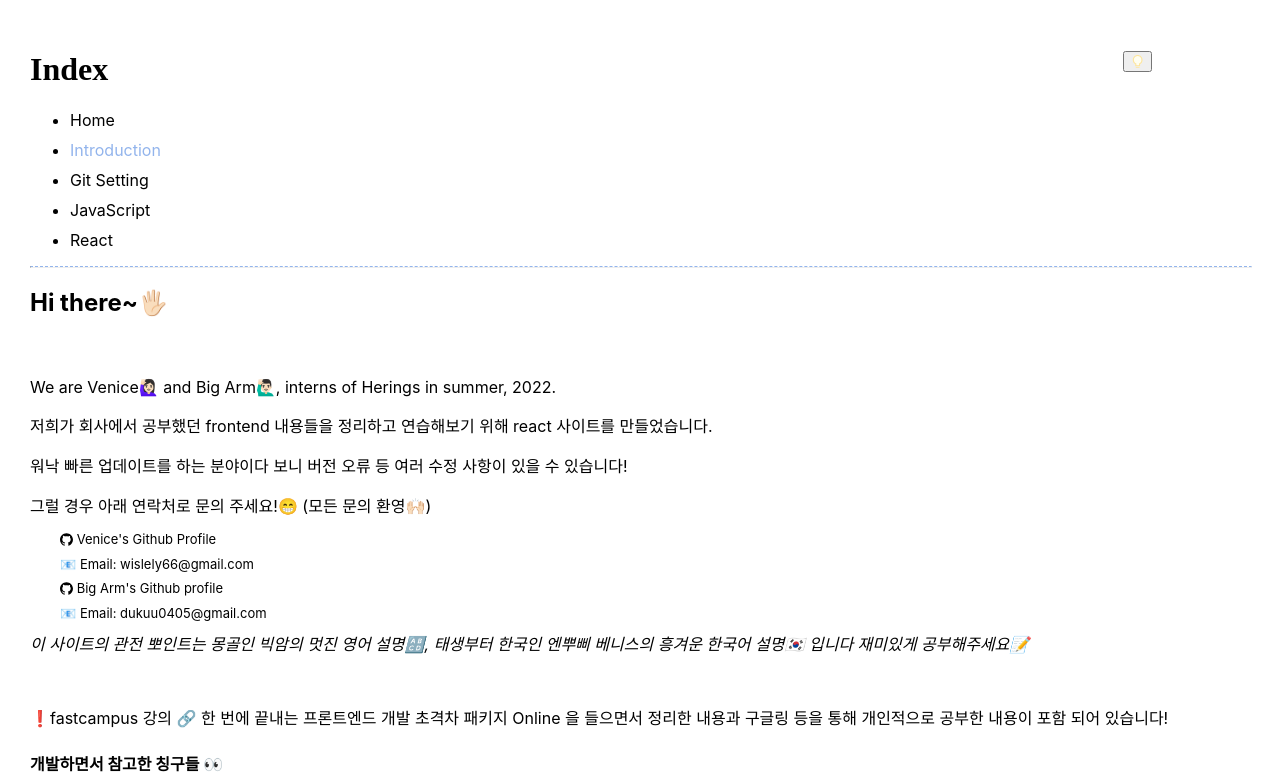
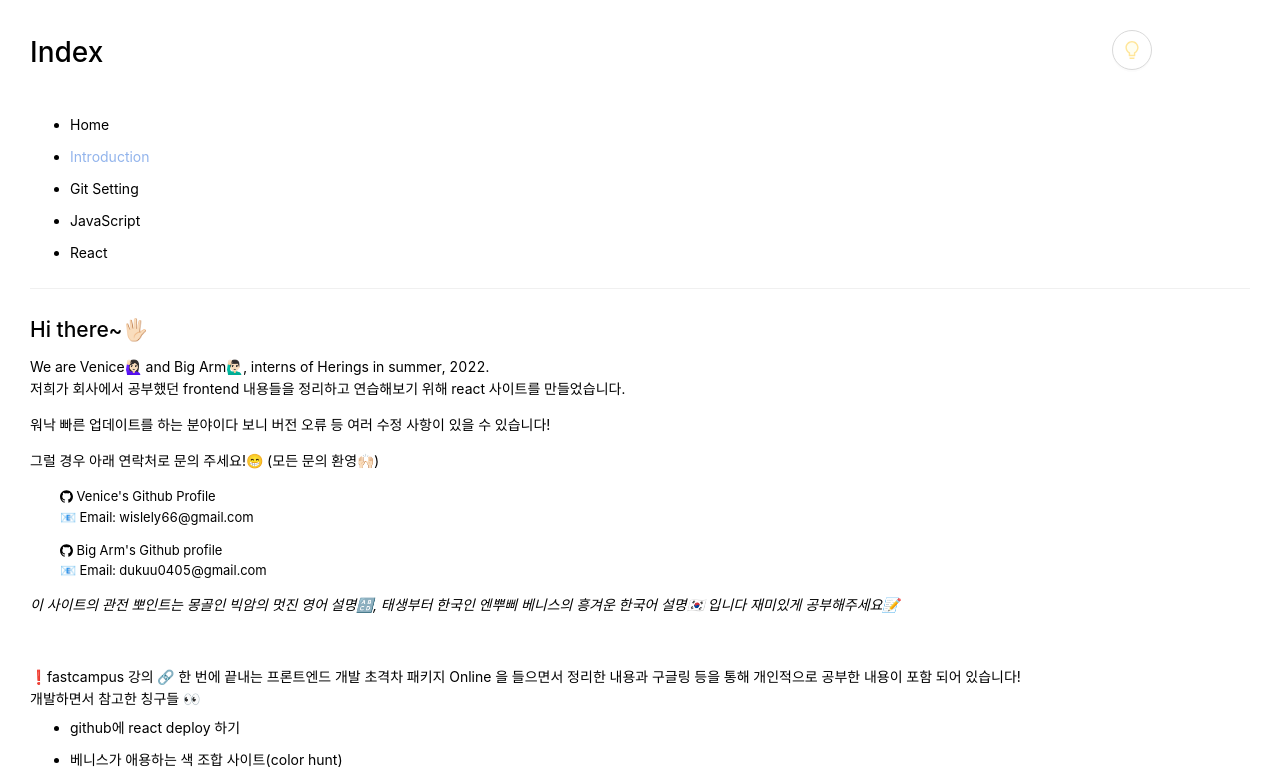
Before and after one commit to ramrami-12/ourgjr, a React (Create React App) app: page /intro in a window 1280 px wide. Shown: the top 784 px of the page. Built offline with nearby package versions, Linux system fonts and the light colour scheme.

Commit message:
introduction dark mode

```diff
--- a/src/App.css
+++ b/src/App.css
@@ -1,3 +1,4 @@
+@import '~antd/dist/antd.css';
 .App {
   text-align: center;
 }
--- a/src/App.js
+++ b/src/App.js
@@ -9,10 +9,8 @@ import GIT from "./pages/github";
 import JS from "./pages/javascript";
 import REACT from "./pages/react";
 import { NodeJS, ScriptJS, ClassJS } from "./pages/javasDetail";
-import { Button } from "antd";
+import { Button, Divider } from "antd";
 import { BulbTwoTone } from "@ant-design/icons";
-import { MyDivider } from "./components/styledComonents";
-import { Text1 } from "./components/customText";
 
 function App() {
   const [isDarkMode, setDarkMode] = useState(false);
@@ -20,12 +18,14 @@ function App() {
   const [iconColor, setIconColor] = useState("#FFE69A");
   const onClickModeIcon = () => {
     setDarkMode(!isDarkMode);
-    isDarkMode ? setIconColor("black") : setIconColor("#FFE69A");
+    isDarkMode ? setIconColor("#FFE69A") : setIconColor("black");
     isDarkMode ? setMainMode(styles.mainL) : setMainMode(styles.mainD);
-    console.log(isDarkMode);
   };
+  const modeStyle = {
+    color : isDarkMode ? "white" : "black",
+  }
   return (
-      <div style={{padding:30}}>
+    <div style={{ padding: 30 }}>
       <div className={mainMode}>
         <Button
           shape="circle"
@@ -34,23 +34,26 @@ function App() {
           size="large"
           style={{ position: "absolute", right: "10%" }}
         />
-          <Text1 text={"Index"}/>
+        <div style={modeStyle}>
+          <h1 style={modeStyle}>Index</h1>
+          <p style={{ color: "white", fontSize: "10px" }}>다크모드는 개발 중~</p>
           <BrowserRouter basename={process.env.PUBLIC_URL}>
-            <MainNavLinks />
-            <MyDivider />
+            <MainNavLinks mode={isDarkMode}/>
+            <Divider />
             <Routes>
-              <Route path="/" element={<Home />} />{" "}
-              <Route path="/intro" element={<Intro />} />
-              <Route path="/git" element={<GIT />} />
-              <Route path="/js" element={<JS />} />
-              <Route path="/js/node" element={<NodeJS />} />
-              <Route path="/js/script" element={<ScriptJS />} />
-              <Route path="/js/class" element={<ClassJS />} />
-              <Route path="/js/data" element={<NodeJS />} />
-              <Route path="/js/levelup" element={<NodeJS />} />
+              <Route path="/" element={<Home mode={isDarkMode} />} />
+              <Route path="/intro" element={<Intro mode={isDarkMode} />} />
+              <Route path="/git" element={<GIT mode={isDarkMode} />} />
+              <Route path="/js" element={<JS mode={isDarkMode} />} />
+              <Route path="/js/node" element={<NodeJS mode={isDarkMode} />} />
+              <Route path="/js/script" element={<ScriptJS mode={isDarkMode} />} />
+              <Route path="/js/class" element={<ClassJS mode={isDarkMode} />} />
+              <Route path="/js/data" element={<NodeJS mode={isDarkMode} />} />
+              <Route path="/js/levelup" element={<NodeJS mode={isDarkMode} />} />
               <Route path="/react" element={<REACT />} />
             </Routes>
           </BrowserRouter>
+        </div>
       </div>
     </div>
   );
--- a/src/components/NavLinks.jsx
+++ b/src/components/NavLinks.jsx
@@ -1,13 +1,14 @@
 import { NavLink } from "react-router-dom";
 import styles from "../styles/main.module.css";
 
-export function MainNavLinks() {
+export function MainNavLinks(props) {
+  const isDarkMode = props.mode;
   const defaultStyle = {
-    color: "black",
+    color: isDarkMode ? "white" : "black",
     textDecoration: "none",
   };
   const activeStyle = {
-    color: "#92B4EC",
+    color: isDarkMode ? "#FFE69A" : "#92B4EC",
     textDecoration: "none",
   };
   return (
--- a/src/components/customText.jsx
+++ /dev/null
@@ -1,21 +0,0 @@
-import styles from "../styles/main.module.css"
-
-// 가장 굵은 글씨 (Index, 각 페이지 첫 문구)
-export const Text1 = (props) => {
-    return <h1 className={styles.text1}>{props.text}</h1>
-}
-
-// 다음으로 큰 글씨 (소제목들)
-export const Text2 = (props) => {
-    return <h2 className={styles.text2}>{props.text}</h2>
-}
-
-// 강조하는 글씨
-export const Text3 = (props) => {
-    return <p sclassName={styles.text3}>{props.text}</p>
-}
-
-// plain text
-export const Text4 = (props) => {
-    return <p className={styles.text4}>{props.text}</p>
-}
--- a/src/components/styledComonents.jsx
+++ /dev/null
@@ -1,6 +0,0 @@
-import styled from "styled-components";
-
-export const MyDivider = styled.hr`
-  width: 100%;
-  border-top: 1px dashed #92B4EC;
-`;
--- a/src/pages/github.jsx
+++ b/src/pages/github.jsx
@@ -1,7 +1,6 @@
 // import {CodeBlock} from "react-code-blocks";
+import { Divider } from "antd";
 import { MyCodeBlock } from "../components/codeblock";
-import { Text2 } from "../components/customText";
-import { MyDivider } from "../components/styledComonents";
 
 export default function GitHub() {
   const configCode =
@@ -13,7 +12,7 @@ export default function GitHub() {
   const pullCode = "git pull <Remote Name> <Branch Name>";
   return (
     <div style={{ overflow: "scroll" }}>
-      <Text2 text={"개발자라면 꼭 알아야 하는 GitHub 상식🎓"} />
+      <h2>개발자라면 꼭 알아야 하는 GitHub 상식🎓</h2>
       <h3>Git Config</h3>
       <MyCodeBlock code={configCode} language={"text"} />
       <h3>Git add 👉🏻 commit 👉🏻 push</h3>
@@ -22,7 +21,7 @@ export default function GitHub() {
       <MyCodeBlock code={crCode} language={"text"} />
       <h3>Git Pull</h3>
       <MyCodeBlock code={pullCode} language={"text"} />
-      <MyDivider />
+      <Divider />
       <details>
         <summary>기본적인 깃 사용법</summary>
         <p>1. 기존의 git repository를 clone해서 사용하고 싶은 경우</p>
--- a/src/pages/home.jsx
+++ b/src/pages/home.jsx
@@ -1,4 +1,6 @@
-export function Home() {
+export function Home(props) {
+    const isDarkMode = props.mode;
+
     return <div>
         <h2>Our Github, JavaScript, React 👉🏻 OurGJR🤣 </h2>
         <h3>All of the Front-End</h3>
--- a/src/pages/introduction.jsx
+++ b/src/pages/introduction.jsx
@@ -1,7 +1,12 @@
 import styles from "../styles/main.module.css";
 import { GithubOutlined } from "@ant-design/icons";
 
-export function Intro() {
+export function Intro(props) {
+  const isDarkMode = props.mode;
+  const modeStyle = {
+    color: isDarkMode ? "white" : "black",
+  }
+  const linkStyle = isDarkMode ? styles.aD : styles.aL;
   const refers = [
     "github에 react deploy 하기",
     "베니스가 애용하는 색 조합 사이트(color hunt)",
@@ -20,7 +25,7 @@ export function Intro() {
         {props.refers.map((refer, index) => {
           return (
             <li key={index}>
-              <a href={props.links[index]}>{refer}</a>
+              <a href={props.links[index]} className={linkStyle}>{refer}</a>
             </li>
           );
         })}
@@ -35,15 +40,14 @@ export function Intro() {
     return (
       <div>
         <span>{props.span1}</span>
-        <a href={props.link}>{props.a}</a>
+        <a href={props.link} className={linkStyle}>{props.a}</a>
         <span>{props.span2}</span>
       </div>
     );
   };
   return (
     <div>
-      <h2>Hi there~🖐🏻 </h2>
-      <p style={{color:"white"}}>다크모드를 해야 보이는 글씨입니당 ㅎㅎㅎㅎ 재밌죠?? 지금은 다크모드 개발 중!!! 다시 밝은 모드로 돌아가서 공부하세요~</p>
+      <h2 style={modeStyle}>Hi there~🖐🏻 </h2>
       <ContainLinks
         span1={"We are Venice🙋🏻‍♀️ and Big Arm🙋🏻‍♂️, interns of "}
         link={"https://heringsglobal.com/"}
@@ -61,20 +65,24 @@ export function Intro() {
       <p>그럴 경우 아래 연락처로 문의 주세요!😁 (모든 문의 환영🙌🏻)</p>
       <div className={styles.contact}>
         <GithubOutlined />
-        <a href="https://github.com/ramrami-12" className={styles.a}>
+        <a href="https://github.com/ramrami-12" className={linkStyle}>
           {" "}
           Venice's Github Profile
         </a>
         <p>📧 Email: wislely66@gmail.com</p>
         <GithubOutlined />
-        <a href="https://github.com/BeansWithCheese" className={styles.a}>
+        <a href="https://github.com/BeansWithCheese" className={linkStyle}>
           {" "}
           Big Arm's Github profile
         </a>
         <p>📧 Email: dukuu0405@gmail.com</p>
       </div>
-      <i>이 사이트의 관전 뽀인트는 몽골인 빅암의 멋진 영어 설명🔠, 태생부터 한국인 엔뿌삐 베니스의 흥겨운 한국어 설명🇰🇷 입니다 재미있게 공부해주세요📝</i>
-      <div style={{height:"50px"}}></div>
+      <i>
+        이 사이트의 관전 뽀인트는 몽골인 빅암의 멋진 영어 설명🔠, 태생부터
+        한국인 엔뿌삐 베니스의 흥겨운 한국어 설명🇰🇷 입니다 재미있게
+        공부해주세요📝
+      </i>
+      <div style={{ height: "50px" }}></div>
       <ContainLinks
         span1={"❗️fastcampus 강의 "}
         link={"https://fastcampus.co.kr/courses/203720/clips/"}
@@ -84,7 +92,7 @@ export function Intro() {
         }
       />
       <div>
-        <h4>개발하면서 참고한 칭구들 👀</h4>
+        <h4 style={modeStyle}>개발하면서 참고한 칭구들 👀</h4>
         <RefersMap refers={refers} links={links} />
       </div>
     </div>
--- a/src/styles/main.module.css
+++ b/src/styles/main.module.css
@@ -10,6 +10,12 @@
 }
 
 /* COMMONS */
+li {
+  margin-bottom: 10px;
+}
+
+
+/* LIGHT MODE */
 .mainL {
   position: fixed;
   top: 0;
@@ -22,6 +28,20 @@
   padding: 30px;
 }
 
+.aL {
+  color: black;
+  white-space: nowrap;
+  text-decoration: none;
+  overflow: hidden;
+  word-break: break-all;
+}
+
+.aL:visited {
+  color: #92B4EC;
+}
+
+
+/* DARK MODE */
 .mainD {
   position: fixed;
   top: 0;
@@ -34,21 +54,17 @@
   padding: 30px;
 }
 
-
-a {
-  color: black;
+.aD {
+  color: white;
   white-space: nowrap;
   text-decoration: none;
   overflow: hidden;
   word-break: break-all;
 }
 
-a:visited {
-  color: #92B4EC;
-}
 
-li {
-  margin-bottom: 10px;
+.aD:visited {
+  color: #FFE69A;
 }
 
 
@@ -56,7 +72,6 @@ li {
 .contact {
   font-size: 13px;
   margin-left: 30px;
-  line-height: 0.8;
 }
 
 /* DETAIL DIV */
@@ -64,26 +79,3 @@ li {
   width: 100%;
   overflow: auto;
 }
-
-/* CUSTOM TEXT */
-.text1 {
-  font-family: "Gamja Flower";
-  font-size: xx-large;
-  font-weight: bolder;
-}
-
-.text2 {
-  font-family: "Gamja Flower";
-  font-size: large;
-}
-
-.text3 {
-  font-family: "Gamja Flower";
-  font-size: medium;
-  color: #377D71;
-}
-
-.text4 {
-  font-family: "Gamja Flower";
-  font-size: medium;
-}
```
Also changed, not shown: 2 other files (tests, documents, lock files or other folders). Lines whose indentation alone changed are shown as unchanged.
